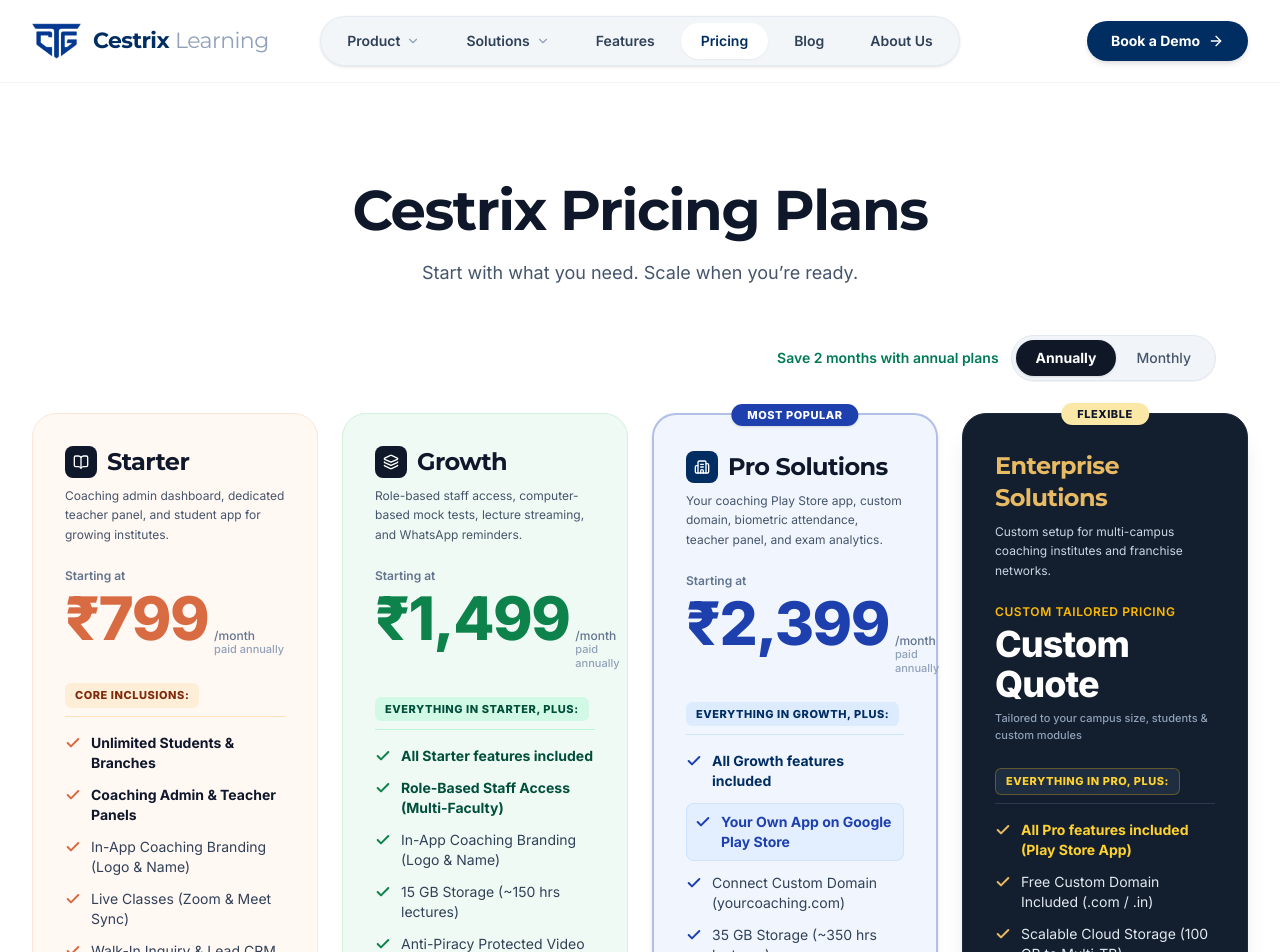
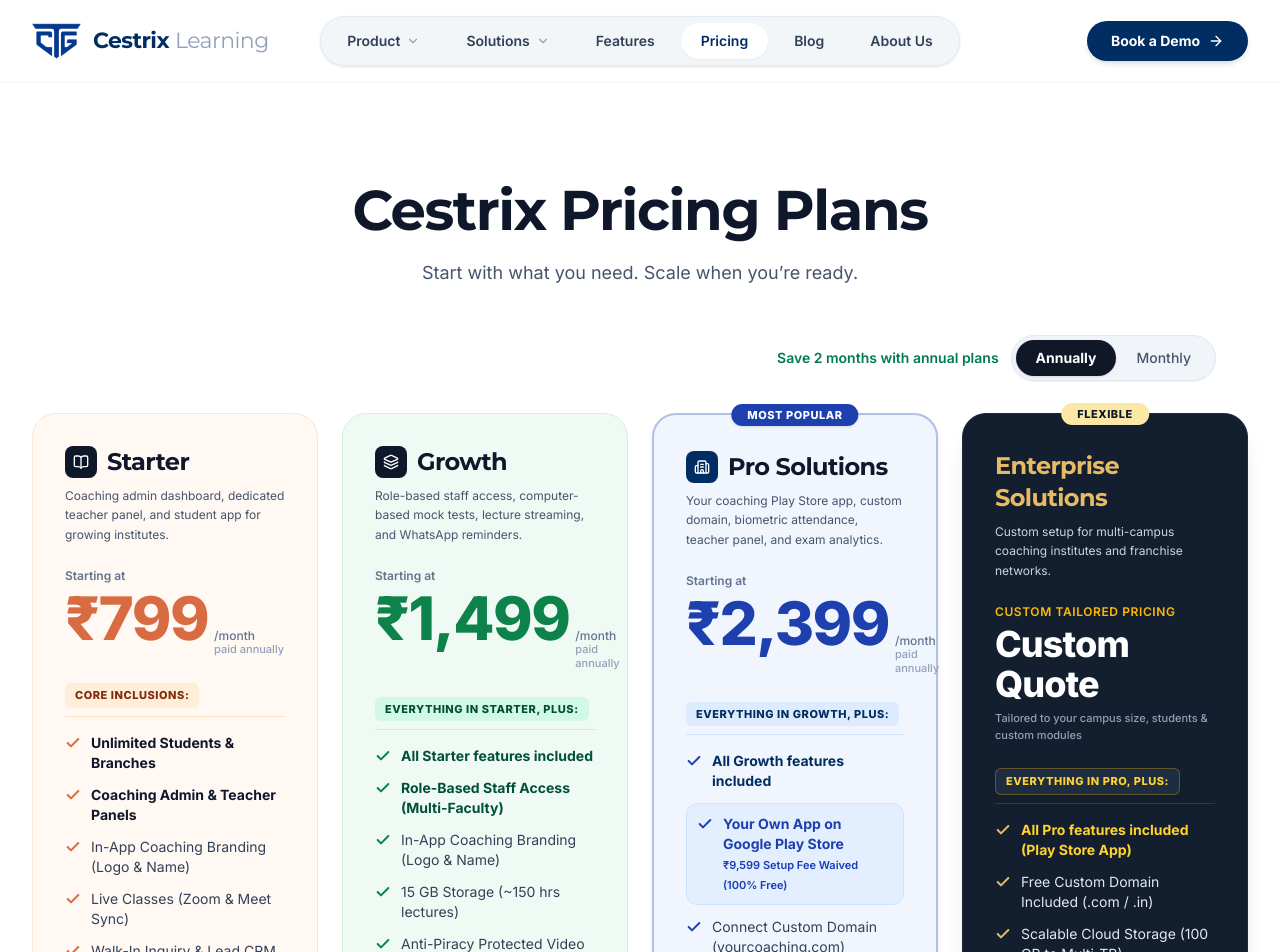
Before and after one commit to ashukumari95/cestrix-_learning, a React (Vite) app: page /pricing in a window 1280 px wide. Shown: the top 952 px of the page. Built offline with nearby package versions, Linux system fonts and the light colour scheme.

Commit message:
Update app setup fee to ₹9,599 and highlight 100% free setup on annual Pro plans

```diff
--- a/src/data/pricingData.ts
+++ b/src/data/pricingData.ts
@@ -114,7 +114,7 @@
     diffTag: 'Everything in Growth, plus:',
     features: [
       'All Growth features included',
-      'Your Own App on Google Play Store',
+      'Your Own App on Google Play Store (₹9,599 Setup Free on Annual)',
       'Connect Custom Domain (yourcoaching.com)',
       '35 GB Storage (~350 hrs lectures)',
       'Biometric Machine Attendance Sync',
--- a/src/pages/PricingPage.tsx
+++ b/src/pages/PricingPage.tsx
@@ -329,7 +329,7 @@
     },
     {
       q: 'Can we get our own branded mobile app on Google Play Store?',
-      a: 'Yes! Both Pro Solutions and Enterprise plans include your own standalone app published under your coaching’s name on the Google Play Store. On annual plans, the ₹9,999 setup fee is completely waived (₹0).'
+      a: 'Yes! Both Pro Solutions and Enterprise plans include your own standalone app published under your coaching’s name on the Google Play Store. On annual plans, the ₹9,599 setup fee is completely waived (₹0).'
     }
   ]
 
@@ -639,9 +639,14 @@
                       <Check size={16} className="text-[#1E40AF] stroke-[3] shrink-0 mt-0.5" />
                       <span className="font-bold text-[#173F8A]">All Growth features included</span>
                     </div>
-                    <div className="flex items-start gap-2.5 text-xs sm:text-sm text-slate-900 bg-blue-100/60 p-2 rounded-lg border border-blue-200/60">
+                    <div className="flex items-start gap-2.5 text-xs sm:text-sm text-slate-900 bg-blue-100/60 p-2.5 rounded-xl border border-blue-200/60">
                       <Check size={16} className="text-[#1E40AF] stroke-[3] shrink-0 mt-0.5" />
-                      <span className="font-bold text-[#1E40AF]">Your Own App on Google Play Store</span>
+                      <div>
+                        <span className="font-bold text-[#1E40AF] block">Your Own App on Google Play Store</span>
+                        <span className="text-[11px] font-semibold text-blue-800">
+                          {billingCycle === 'YEARLY' ? '₹9,599 Setup Fee Waived (100% Free)' : 'One-time ₹9,599 App Setup Fee'}
+                        </span>
+                      </div>
                     </div>
                     <div className="flex items-start gap-2.5 text-xs sm:text-sm text-slate-700">
                       <Check size={16} className="text-[#1E40AF] stroke-[3] shrink-0 mt-0.5" />
@@ -1100,7 +1105,7 @@
             </div>
             <h3 className="text-lg font-bold text-slate-900">₹0 App Setup on Annual Plans</h3>
             <p className="text-xs sm:text-sm text-slate-600 mt-2 leading-relaxed">
-              Save ₹9,999 in initial setup costs. Publish your own branded Android app on Google Play Store with zero setup fee on annual Enterprise plans.
+              Save ₹9,599 in initial setup costs. Publish your own branded Android app on Google Play Store with zero setup fee on annual Pro & Enterprise plans.
             </p>
           </div>
         </div>
```
